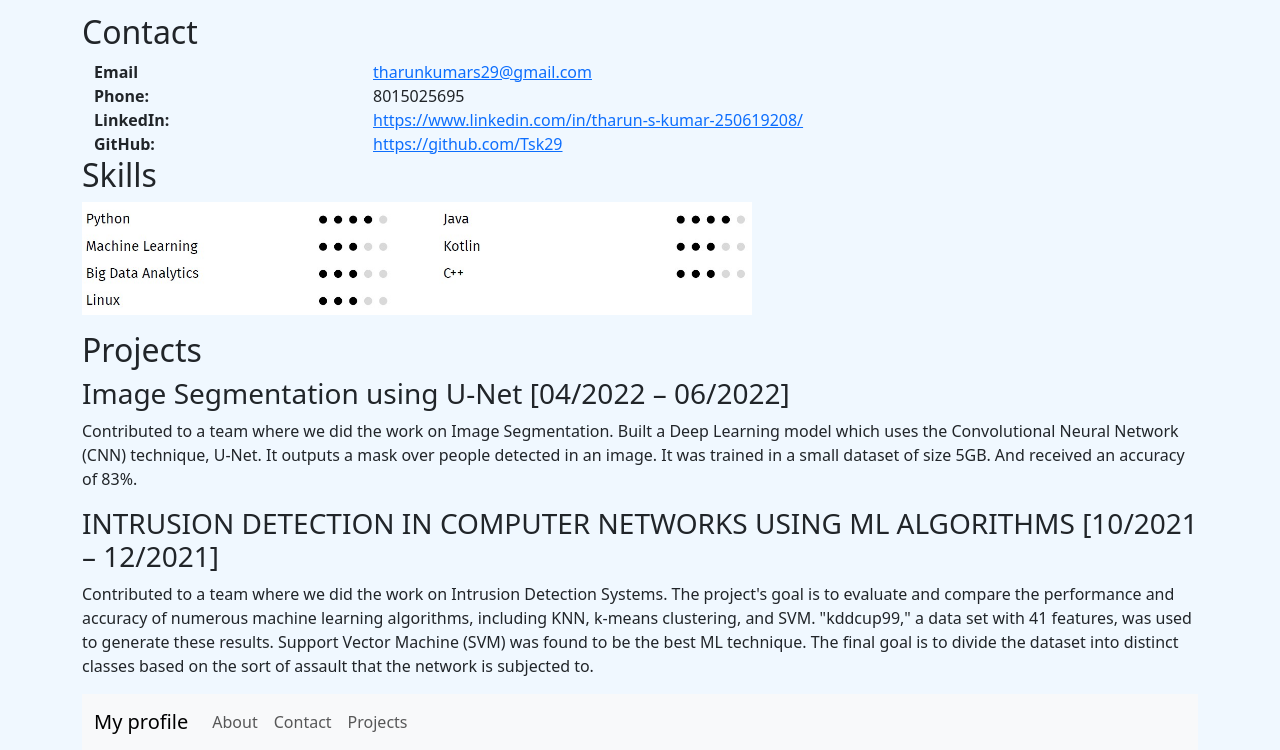
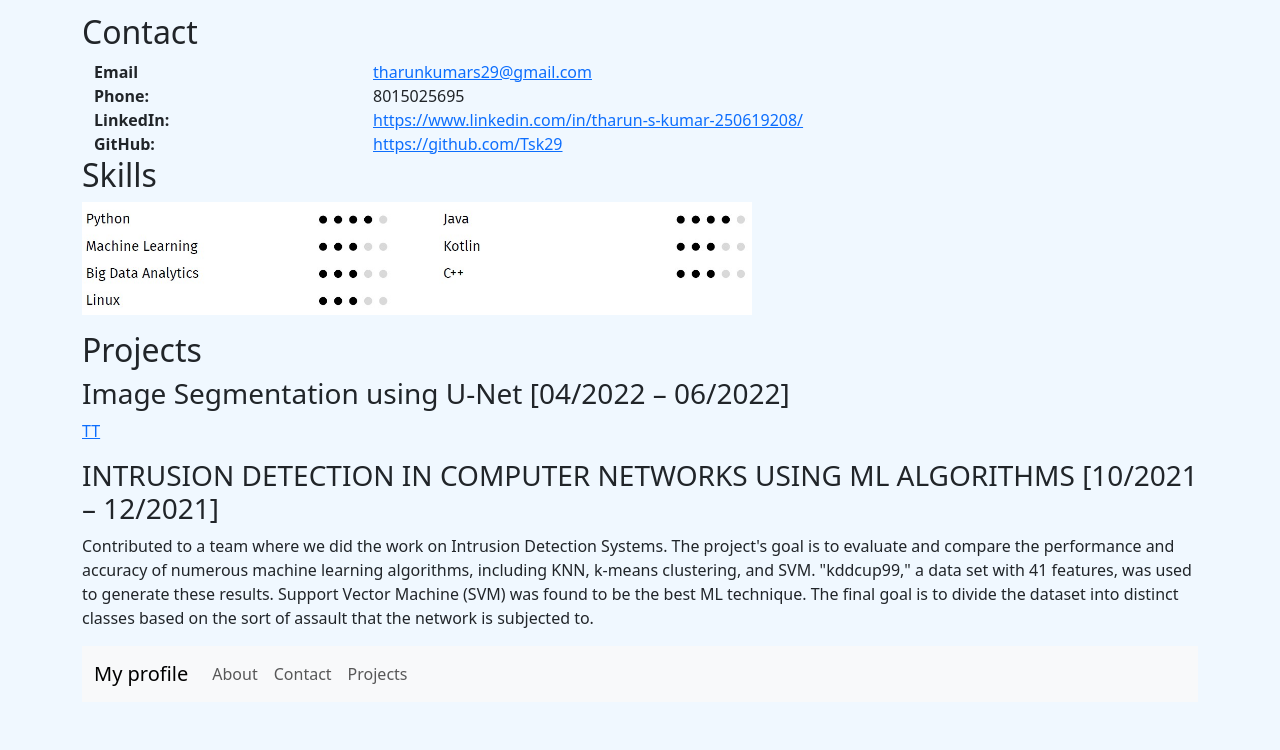
Before and after one commit to Tsk29/FsdA620071, a plain HTML site: page index.html in a window 1280 px wide. Shown: the part 1075-1825 px from the top of the page. After the commit the page ends 1777 px from the top, so only its background shows below. Drawn offline with nearby package versions, Linux system fonts and the light colour scheme; a small style sheet from the web is missing.

Commit message:
Update index.html

```diff
--- a/index.html
+++ b/index.html
@@ -88,8 +88,7 @@
                 <h2>Projects</h2>
 
                 <h3>Image Segmentation using U-Net [04/2022 – 06/2022]</h3>
-                <p>Contributed to a team where we did the work on Image Segmentation. Built a Deep Learning model which uses the Convolutional Neural Network (CNN) technique, U-Net. It outputs a mask over people detected in an image. It was trained in a
-                    small dataset of size 5GB. And received an accuracy of 83%.</p>
+                <p><a href="https://github.com/Tsk29/FsdA6_aie20071/blob/main/tictactoe/tt.html">TT</a></p>
 
                 <h3>INTRUSION DETECTION IN COMPUTER NETWORKS USING ML ALGORITHMS [10/2021 – 12/2021]</h3>
                 <p>Contributed to a team where we did the work on Intrusion Detection Systems. The project's goal is to evaluate and compare the performance and accuracy of numerous machine learning algorithms, including KNN, k-means clustering, and SVM.
```
